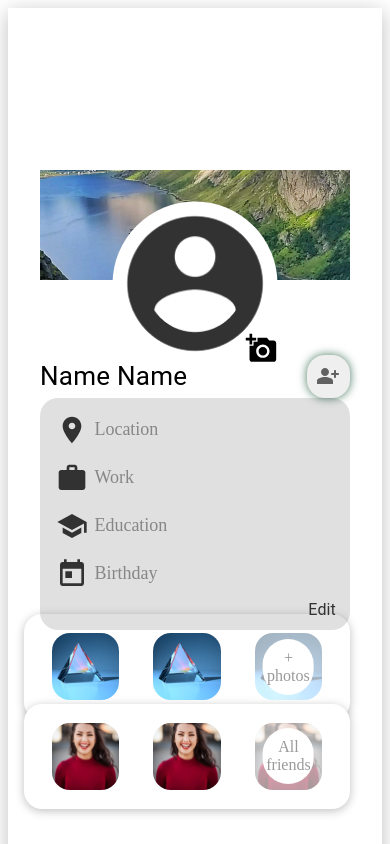
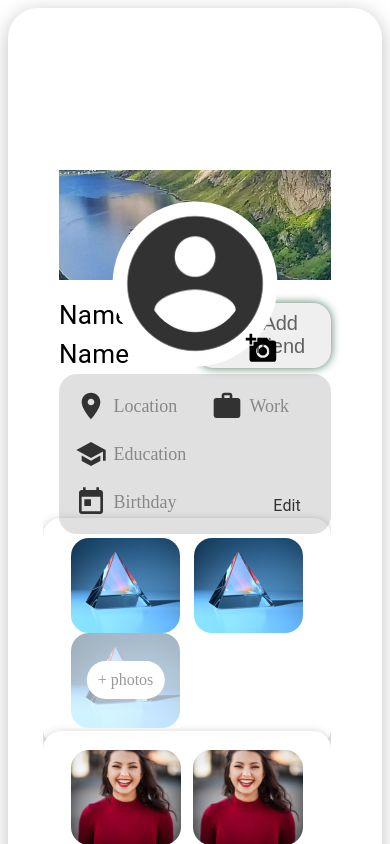
Before and after one commit to Society-Project/Society, a Next.js app in the folder client/: page /profile/1 in a window 390 px wide. Shown: the top 844 px of the page. Built offline with nearby package versions, Linux system fonts and the light colour scheme.

Commit message:
fixes with submodule on already merged pull for profile

```diff
--- a/client/src/pages/profile/Profile.scss
+++ b/client/src/pages/profile/Profile.scss
@@ -1,6 +1,3 @@
-@import "../../components/Styles/definitions.scss";
-@import "../../components/Styles/definitions.scss";
-
 .profile-container {
   display: flex;
 }
@@ -11,7 +8,7 @@
 
   border-radius: 1.875rem;
 
-  width: 1250px;
+  max-width: 1058px;
   max-height: 960px;
   overflow: hidden;
 
@@ -167,7 +164,6 @@
 
   width: 100%;
   justify-content: space-between;
-  gap: 1rem;
 
   margin: 0;
   margin-top: 1.94rem;
@@ -181,6 +177,10 @@
 }
 
 .album-grid-content {
+  &:nth-child(1) {
+    padding-bottom: 1.688rem;
+  }
+
   &:last-child {
     position: relative;
 
@@ -223,7 +223,6 @@
     gap: 0.4rem;
     color: #00000066;
   }
-
   .profile-edit-link {
     text-align: end;
     margin-right: 0.875rem;
@@ -250,11 +249,8 @@
   height: 450px;
 }
 
-@media (max-width: $max-profile-page) {
-  .profile-wrapper {
-    border-radius: 0;
-  }
-
+// TODO: Refactor scss
+@media (max-width: 854px) {
   .navigation-root-element,
   .stories-root-box {
     display: none;
@@ -274,20 +270,19 @@
 
   .profile-user-name {
     margin-left: 0;
-    margin-top: 4.4rem;
   }
 
   .album-grid {
+    width: 50%;
     box-shadow: 0px 2px 10px rgba(0, 0, 0, 0.25);
     border-radius: 1.125rem;
 
     .album-grid-content {
-      padding-bottom: 0;
+      &:nth-child(1) {
+        display: none;
+      }
 
       .user-picture-item {
-        width: 6rem;
-        height: 6rem;
-        object-fit: cover;
         border-radius: 1.125rem;
       }
     }
@@ -297,27 +292,17 @@
     margin-bottom: 1.625rem;
   }
 
-  .profile-content {
-    margin-top: 1.2rem;
-
-    .profile-information {
-      height: unset;
-      overflow: visible;
-
-      .information-data {
+  .profile-content .profile-information .information-data {
     display: flex;
     flex-wrap: wrap;
     box-shadow: none;
     height: unset;
     border-radius: 1.125rem;
     background: rgba(0, 0, 0, 0.12);
-        display: block;
 
     .profile-information-item {
       flex-basis: 50%;
       font-size: 1.125rem;
-        }
-      }
     }
   }
 
@@ -346,39 +331,11 @@
     bottom: 1rem;
   }
 
-  .css-v6bqgn-MuiGrid-root,
+  .css-v6bqgn-MuiGrid-root {
+    max-width: unset;
+  }
+
   .css-1mcnwpj-MuiList-root {
     max-width: unset;
   }
 }
-
-@media (max-width: $max-profile-page-small) {
-  .profile-wrapper {
-    padding: 0.75rem 1rem;
-  }
-
-  .profile-name {
-    display: flex;
-  }
-
-  .profile-span-friend,
-  .album-grid-content:nth-child(1) {
-    display: none;
-  }
-}
-
-@media (max-width: $max-profile-page-smaller) {
-  .album-grid-content:nth-child(1) {
-    display: none;
-  }
-
-  .album-grid .album-grid-content .user-picture-item {
-    width: 4.2rem;
-    height: 4.2rem;
-  }
-
-  .information-data .profile-edit-link {
-    position: unset;
-    margin-left: 1.2rem;
-  }
-}
```
Lines whose indentation alone changed are shown as unchanged.
